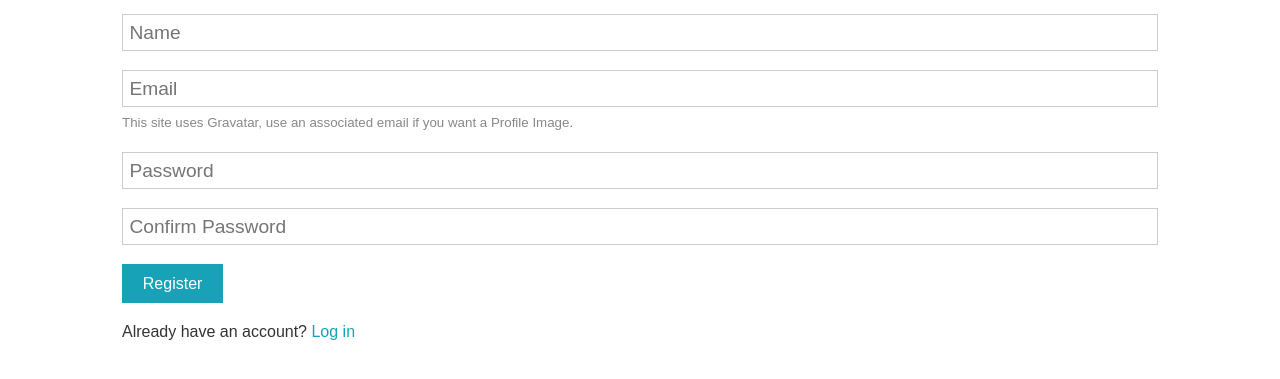
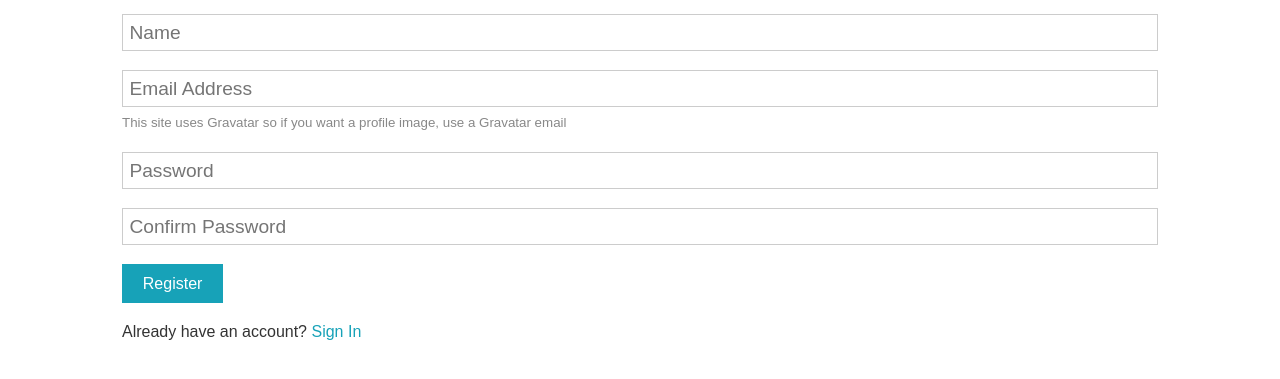
Before and after one commit to 3Mustard/MernApp1, a React (Create React App) app in the folder client/: page /register in a window 1280 px wide. Shown: the part 213-592 px from the top of the page. Built offline with nearby package versions, Linux system fonts and the light colour scheme.

Commit message:
add README, connect form to state

```diff
--- a/client/src/components/auth/Register.js
+++ b/client/src/components/auth/Register.js
@@ -2,54 +2,79 @@ import React, { Fragment, useState } from 'react';
 import { Link } from 'react-router-dom';
 
 const Register = () => {
+  const [formData, setFormData] = useState({
+    name: '',
+    email: '',
+    password: '',
+    password2: ''
+  });
+
+  const { name, email, password, password2 } = formData;
+
+  const onChange = (e) =>
+    setFormData({ ...formData, [e.target.name]: e.target.value });
+
+  const onSubmit = async (e) => {
+    e.preventDefault();
+    // if (password !== password2) {
+    //   setAlert('Passwords do not match', 'danger');
+    // } else {
+    //   register({ name, email, password });
+    // }
+  };
+
+
   return (
     <Fragment>
-      <h1 className="large text-primary">
-      Sign Up
-      </h1>
+      <h1 className="large text-primary">Sign Up</h1>
       <p className="lead">
-        <i className="fas fa-user"></i>
-        Create Your Account
+        <i className="fas fa-user" /> Create Your Account
       </p>
-      <form action="dashboard.html" className="form">
+      <form className="form" onSubmit={onSubmit}>
         <div className="form-group">
           <input
             type="text"
             placeholder="Name"
-            required
+            name="name"
+            value={name}
+            onChange={onChange}
           />
         </div>
         <div className="form-group">
           <input
             type="email"
-            placeholder="Email"
+            placeholder="Email Address"
+            name="email"
+            value={email}
+            onChange={onChange}
           />
           <small className="form-text">
-            This site uses Gravatar, use an associated email if you want a Profile Image.
+            This site uses Gravatar so if you want a profile image, use a
+            Gravatar email
           </small>
         </div>
         <div className="form-group">
           <input
             type="password"
             placeholder="Password"
-            minlength="6"
+            name="password"
+            value={password}
+            onChange={onChange}
           />
         </div>
         <div className="form-group">
           <input
             type="password"
             placeholder="Confirm Password"
-            minlength="6"
+            name="password2"
+            value={password2}
+            onChange={onChange}
           />
         </div>
-        <input
-          type="submit"
-          value="Register"
-          className="btn btn-primary"
-        />
+        <input type="submit" className="btn btn-primary" value="Register" />
       </form>
       <p className="my-1">
-        Already have an account? <Link to="/login">Log in</Link>
+        Already have an account? <Link to="/login">Sign In</Link>
       </p>
     </Fragment>
   );
```
Also changed, not shown: 1 other file (tests, documents, lock files or other folders).
